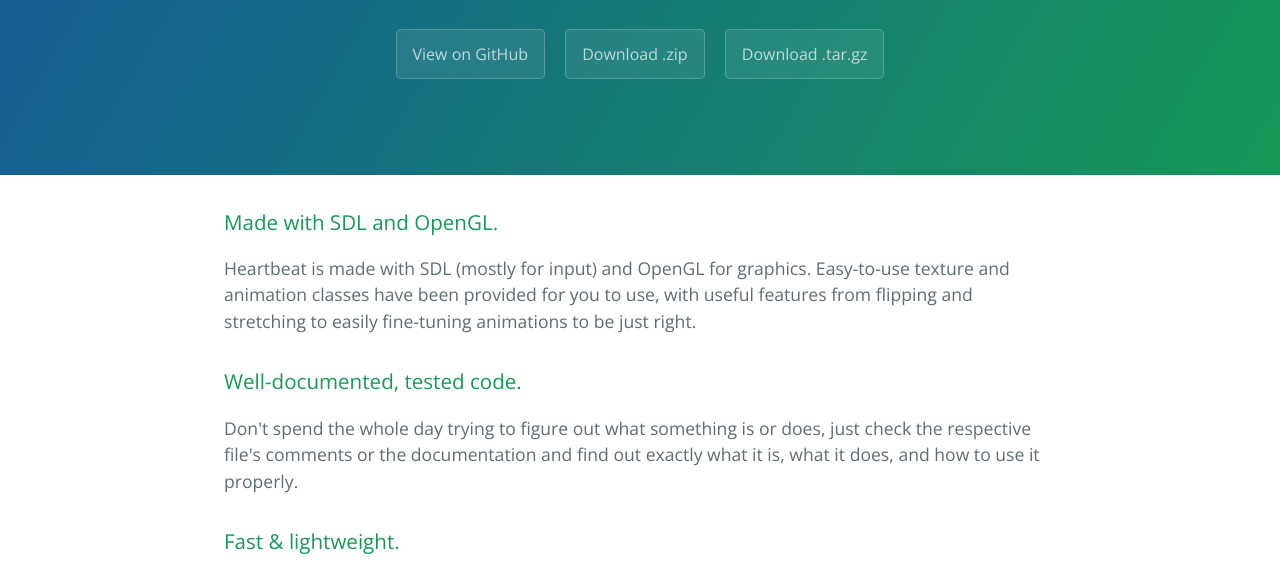
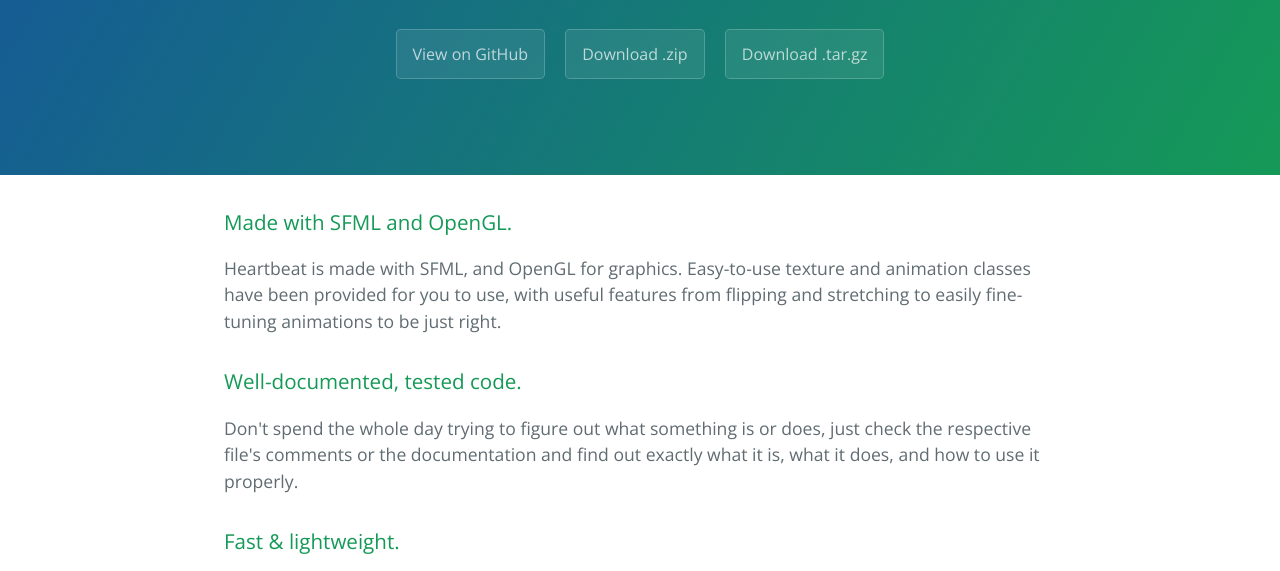
Before and after one commit to RonanZer0/heartbeat, a plain HTML site: page index.html in a window 1280 px wide. Shown: the part 208-779 px from the top of the page. Drawn offline with nearby package versions, Linux system fonts and the light colour scheme.

```diff
--- a/index.html
+++ b/index.html
@@ -20,9 +20,9 @@
 
     <section class="main-content">
       <h3>
-<a id="made-with-sdl-and-opengl" class="anchor" href="#made-with-sdl-and-opengl" aria-hidden="true"><span class="octicon octicon-link"></span></a>Made with SDL and OpenGL.</h3>
+<a id="made-with-sfml-and-opengl" class="anchor" href="#made-with-sfml-and-opengl" aria-hidden="true"><span class="octicon octicon-link"></span></a>Made with SFML and OpenGL.</h3>
 
-<p>Heartbeat is made with SDL (mostly for input) and OpenGL for graphics. Easy-to-use texture and animation classes have been provided for you to use, with useful features from flipping and stretching to easily fine-tuning animations to be just right.</p>
+<p>Heartbeat is made with SFML, and OpenGL for graphics. Easy-to-use texture and animation classes have been provided for you to use, with useful features from flipping and stretching to easily fine-tuning animations to be just right.</p>
 
 <h3>
 <a id="well-documented-tested-code" class="anchor" href="#well-documented-tested-code" aria-hidden="true"><span class="octicon octicon-link"></span></a>Well-documented, tested code.</h3>
--- a/params.json
+++ b/params.json
@@ -1 +1 @@
-{"name":"heartbeat","tagline":"Open-source 2D game engine in C++.","body":"### Made with SDL and OpenGL.\r\nHeartbeat is made with SDL (mostly for input) and OpenGL for graphics. Easy-to-use texture and animation classes have been provided for you to use, with useful features from flipping and stretching to easily fine-tuning animations to be just right.\r\n\r\n### Well-documented, tested code.\r\nDon't spend the whole day trying to figure out what something is or does, just check the respective file's comments or the documentation and find out exactly what it is, what it does, and how to use it properly.\r\n\r\n### Fast & lightweight.\r\nHeartbeat is _fast_. No fancy bloat, it's just what you need to create 2D games in C++ without having to do all the tedious, lower-level groundwork, debugging, and perfecting yourself.","google":"","note":"Don't delete this file! It's used internally to help with page regeneration."}
+{"name":"heartbeat","tagline":"Open-source 2D game engine in C++.","body":"### Made with SFML and OpenGL.\r\nHeartbeat is made with SFML, and OpenGL for graphics. Easy-to-use texture and animation classes have been provided for you to use, with useful features from flipping and stretching to easily fine-tuning animations to be just right.\r\n\r\n### Well-documented, tested code.\r\nDon't spend the whole day trying to figure out what something is or does, just check the respective file's comments or the documentation and find out exactly what it is, what it does, and how to use it properly.\r\n\r\n### Fast & lightweight.\r\nHeartbeat is _fast_. No fancy bloat, it's just what you need to create 2D games in C++ without having to do all the tedious, lower-level groundwork, debugging, and perfecting yourself.","google":"","note":"Don't delete this file! It's used internally to help with page regeneration."}
```
